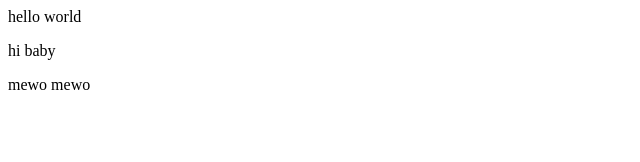
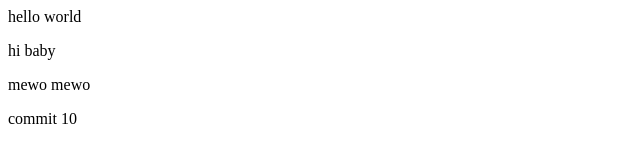
Before and after one commit to faateh029/my_demo, a plain HTML site: page index.html in a window 1280 px wide. Shown: the full height of the page, 0-640 px from the left. Drawn offline with Linux system fonts and the light colour scheme.

Commit message:
commit 9 and 10

```diff
--- a/index.html
+++ b/index.html
@@ -1,3 +1,4 @@
 <p>hello world</p>
 <p>hi baby</p>
 <p>mewo mewo</p>
+<p> commit 10</p>
```
Also changed, not shown: 1 other file.
